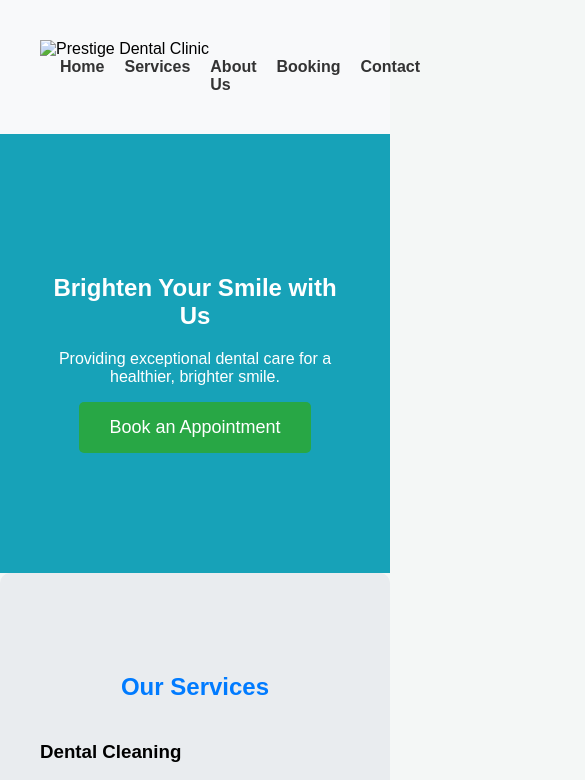
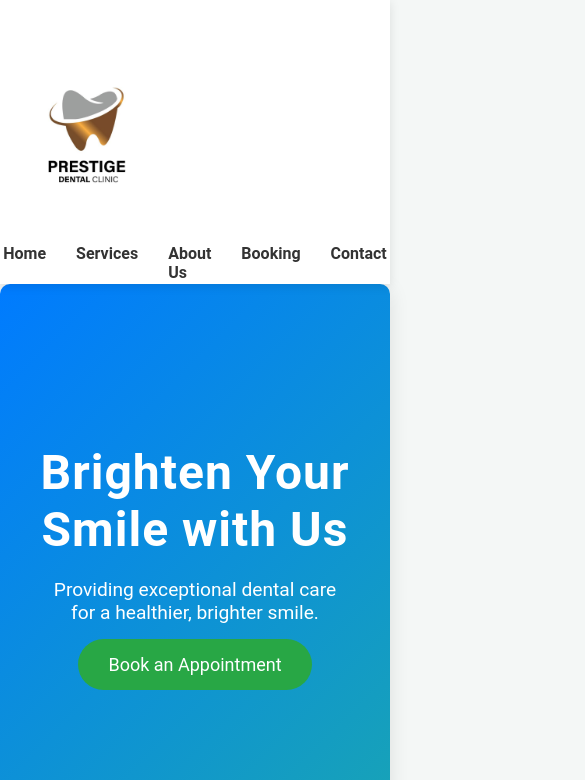
Before and after one commit to smith27-cyber/TTTT, a website: page public/index.html in a window 390 px wide. Shown: the top 780 px of the page, 585 px wide, since content can reach past the window. Drawn offline with Linux system fonts and the light colour scheme.

Commit message:
Key Improvements:
    Modern Typography: Switched to a more modern font like Roboto for a cleaner look.
    Visual Hierarchy: Increased heading font sizes and improved spacing between elements.
    Interactive Buttons: Added smooth hover effects and transitions to buttons for a polished look.
    Shadows and Rounded Corners: Applied subtle box-shadows and rounded corners to cards and sections for a soft, modern feel.
    Responsive Adjustments: Improved responsiveness for different screen sizes, especially for nav and form elements.

These changes will create a more appealing, modern, and responsive look for your site. You can further customize the colors and layout to match your branding

```diff
--- a/public/css/booking.css
+++ b/public/css/booking.css
@@ -1,21 +1,39 @@
 /* General Styles */
 body {
-    font-family: Arial, sans-serif;
+    font-family: 'Roboto', sans-serif; /* Modern font for better readability */
     margin: 0;
+    padding: 0;
+    background-color: #f5f5f5; /* Light greyish background for the entire page */
+    color: #333;
+}
+
+.container {
+    max-width: 1200px;
+    margin: 0 auto;
     padding: 20px;
-    background-color: #32a1c6; /* Soft blue background for the entire page */
+    display: block;
+    justify-content: space-between;
+    align-items: center;
+    position: relative;
 }
 
 header {
-    background-color: #a6ccf2;
-    padding: 20px;
-    display: flex;
-    justify-content: space-between;
-    align-items: center;
+    background-color: #fff;
+    box-shadow: 0 2px 10px rgba(0, 0, 0, 0.1);
+    padding: 20px 0;
+    position: sticky;
+    top: 0;
+    z-index: 1000;
 }
 
 .logo img {
-    max-height: 50px;
+    max-height: 200px;
+}
+
+.main-nav {
+    position: absolute;
+    left: 50%;
+    transform: translateX(-50%);
 }
 
 .main-nav ul {
@@ -23,22 +41,19 @@ header {
     margin: 0;
     padding: 0;
     display: flex;
-}
-
-.main-nav ul li {
-    margin-left: 20px;
+    gap: 30px;
 }
 
 .main-nav ul li a {
     text-decoration: none;
     color: #333;
     font-weight: bold;
+    font-size: 16px;
+    transition: color 0.3s ease;
 }
 
-.container {
-    max-width: 800px;
-    margin: 0 auto;
-    padding: 20px;
+.main-nav ul li a:hover {
+    color: #007bff;
 }
 
 /* Booking Page Styles */
@@ -49,12 +64,13 @@ header {
     border-radius: 10px;
     box-shadow: 0 0 15px rgba(0, 0, 0, 0.2);
     max-width: 600px;
+    background: linear-gradient(135deg, #007bff, #17a2b8);
 }
 
 .contact h2 {
     text-align: center;
     margin-bottom: 30px;
-    color: #0056b3; /* Deep blue color for the heading */
+    color: #020202; /* Deep blue color for the heading */
 }
 
 .contact form {
@@ -72,7 +88,7 @@ header {
 .form-group label {
     font-weight: bold;
     margin-bottom: 10px;
-    color: #333; /* Dark grey label color */
+    color: #020202 /* Dark grey label color */
 }
 
 .form-group input,
@@ -98,7 +114,7 @@ header {
 }
 
 button.cta-button {
-    background-color: #ff5722; /* Vibrant orange button color */
+    background-color:  #17b339; /* Vibrant orange button color */
     color: white;
     padding: 15px 30px;
     font-size: 18px;
@@ -110,7 +126,7 @@ button.cta-button {
 }
 
 button.cta-button:hover {
-    background-color: #e64a19; /* Darker orange on hover */
+    background-color:  #0bf43e; /* Darker orange on hover */
 }
 
 footer {
--- a/public/css/services.css
+++ b/public/css/services.css
@@ -1,23 +1,39 @@
 /* General Styles */
 body {
-    font-family: Arial, sans-serif;
+    font-family: 'Roboto', sans-serif; /* Modern font for better readability */
     margin: 0;
-    background-color: #a5c9d5; /* Soft blue background for the entire page */
-    padding: 0; /* Removed padding from the body to avoid layout issues */
+    padding: 0;
+    background-color: #f4f7f6; /* Light greyish background for the entire page */
+    color: #333;
+}
+
+.container {
+    max-width: 1200px;
+    margin: 0 auto;
+    padding: 20px;
+    display: block;
+    justify-content: space-between;
+    align-items: center;
+    position: relative;
 }
 
 header {
-    background-color: #f1f5fa;
-    padding: 20px;
-    display: flex;
-    justify-content: space-between;
-    align-items: center;
-    border-bottom: 2px solid #5b9fcf; /* Added a subtle border for visual separation */
+    background-color: #fff;
+    box-shadow: 0 2px 10px rgba(0, 0, 0, 0.1);
+    padding: 20px 0;
+    position: sticky;
+    top: 0;
+    z-index: 1000;
 }
 
 .logo img {
-    max-height: 50px;
-    width: auto; /* Ensures logo scales proportionately */
+    max-height: 200px;
+}
+
+.main-nav {
+    position: absolute;
+    left: 50%;
+    transform: translateX(-50%);
 }
 
 .main-nav ul {
@@ -25,16 +41,19 @@ header {
     margin: 0;
     padding: 0;
     display: flex;
-}
-
-.main-nav ul li {
-    margin-left: 20px;
+    gap: 30px;
 }
 
 .main-nav ul li a {
     text-decoration: none;
     color: #333;
     font-weight: bold;
+    font-size: 16px;
+    transition: color 0.3s ease;
+}
+
+.main-nav ul li a:hover {
+    color: #007bff;
 }
 
 /* Responsive navigation for smaller screens */
--- a/public/css/styles.css
+++ b/public/css/styles.css
@@ -1,27 +1,39 @@
 /* General Styles */
 body {
-    font-family: Arial, sans-serif;
+    font-family: 'Roboto', sans-serif; /* Modern font for better readability */
     margin: 0;
     padding: 0;
     background-color: #f4f7f6; /* Light greyish background for the entire page */
+    color: #333;
 }
 
 .container {
     max-width: 1200px;
     margin: 0 auto;
     padding: 20px;
+    display: block;
+    justify-content: space-between;
+    align-items: center;
+    position: relative;
 }
 
 header {
-    background-color: #f8f9fa;
-    padding: 20px;
-    display: flex;
-    justify-content: space-between;
-    align-items: center;
+    background-color: #fff;
+    box-shadow: 0 2px 10px rgba(0, 0, 0, 0.1);
+    padding: 20px 0;
+    position: sticky;
+    top: 0;
+    z-index: 1000;
 }
 
 .logo img {
-    max-height: 50px;
+    max-height: 200px;
+}
+
+.main-nav {
+    position: absolute;
+    left: 50%;
+    transform: translateX(-50%);
 }
 
 .main-nav ul {
@@ -29,53 +41,60 @@ header {
     margin: 0;
     padding: 0;
     display: flex;
-}
-
-.main-nav ul li {
-    margin-left: 20px;
+    gap: 30px;
 }
 
 .main-nav ul li a {
     text-decoration: none;
     color: #333;
     font-weight: bold;
+    font-size: 16px;
+    transition: color 0.3s ease;
+}
+
+.main-nav ul li a:hover {
+    color: #007bff;
 }
 
 /* Hero Section */
 .hero {
     text-align: center;
     padding: 100px 20px;
-    background-color: #17a2b8; /* Different color for the hero section */
+    background: linear-gradient(135deg, #007bff, #17a2b8); /* Smooth gradient background */
     color: white;
+    border-radius: 10px;
+    box-shadow: 0 4px 20px rgba(0, 0, 0, 0.1);
 }
 
 .hero h1 {
     margin-bottom: 20px;
+    font-size: 3rem;
+    letter-spacing: 1px;
+}
+
+.hero p {
+    font-size: 1.2rem;
+    margin-bottom: 30px;
 }
 
 .cta-button {
-    display: inline-block;
     background-color: #28a745;
     color: white;
     padding: 15px 30px;
-    text-align: center;
+    font-size: 18px;
+    border-radius: 50px;
     text-decoration: none;
-    font-size: 18px;
-    border-radius: 5px;
-    transition: background-color 0.3s ease;
+    transition: background-color 0.3s ease, transform 0.3s ease;
 }
 
 .cta-button:hover {
     background-color: #218838;
-}
-
-section {
-    padding: 40px 20px;
+    transform: scale(1.05);
 }
 
 /* Services Section */
 .services {
-    background-color: #e9ecef; /* Appropriate background color for services */
+    background-color: #f9fafb;
     padding: 60px 20px;
     border-radius: 10px;
 }
@@ -84,94 +103,146 @@ section {
     text-align: center;
     margin-bottom: 40px;
     color: #007bff;
+    font-size: 2.5rem;
 }
 
-.service-item {
+.service-cards {
     display: flex;
-    align-items: center;
-    margin-bottom: 30px;
+    gap: 40px;
+    justify-content: center;
 }
 
-.service-item img {
-    max-width: 100px;
-    margin-right: 20px;
+.service-card {
+    background-color: #fff;
+    border-radius: 10px;
+    padding: 20px;
+    box-shadow: 0 4px 10px rgba(0, 0, 0, 0.1);
+    text-align: center;
+    max-width: 300px;
 }
 
-.service-item h3 {
-    margin-bottom: 10px;
-    color: #333;
+.service-card h3 {
+    margin: 20px 0 10px;
+    font-size: 1.5rem;
+    color: #007bff;
 }
 
-.service-item p {
+.service-card img {
+    max-width: 100px;
+    margin-bottom: 20px;
+}
+
+.service-card p {
     color: #555;
 }
 
 /* Testimonials Section */
 .testimonials {
-    background-color: #007bff; /* Appropriate background color for testimonials */
+    background-color: #007bff;
     color: white;
     padding: 60px 20px;
     border-radius: 10px;
+    text-align: center;
+    box-shadow: 0 4px 10px rgba(0, 0, 0, 0.1);
 }
 
 .testimonials h2 {
-    text-align: center;
+    font-size: 2.5rem;
     margin-bottom: 40px;
 }
 
-.testimonial-item {
-    text-align: center;
-    margin-bottom: 30px;
+.testimonial-cards {
+    display: flex;
+    gap: 40px;
+    justify-content: center;
 }
 
-.testimonial-item p {
+.testimonial-card {
+    background-color: #0056b3;
+    padding: 20px;
+    border-radius: 10px;
+    box-shadow: 0 4px 10px rgba(0, 0, 0, 0.1);
+    max-width: 300px;
+}
+
+.testimonial-card p {
     font-style: italic;
     margin-bottom: 10px;
 }
 
-.testimonial-item h3 {
+.testimonial-card h4 {
     color: #f8f9fa;
 }
+
 /* Add Testimonial Form */
 .add-testimonial {
     padding: 2rem;
     background-color: #e9ecef;
+    border-radius: 10px;
 }
 
 .add-testimonial h2 {
     text-align: center;
-    margin-bottom: 1rem;
+    margin-bottom: 1.5rem;
+    font-size: 2rem;
 }
 
 .add-testimonial form {
     display: flex;
     flex-direction: column;
-    gap: 1rem;
+    gap: 1.5rem;
     max-width: 600px;
     margin: 0 auto;
 }
 
-.add-testimonial label {
-    margin-bottom: 0.5rem;
-}
-
 .add-testimonial textarea,
 .add-testimonial input {
-    padding: 0.5rem;
+    padding: 0.8rem;
     border: 1px solid #ddd;
-    border-radius: 4px;
+    border-radius: 50px;
+    font-size: 1rem;
 }
 
 .add-testimonial button {
-    padding: 0.5rem 1rem;
+    padding: 0.8rem 1.5rem;
     background-color: #007bff;
     color: #fff;
     border: none;
-    border-radius: 4px;
-    cursor: pointer;
+    border-radius: 50px;
     font-size: 1rem;
+    transition: background-color 0.3s ease, transform 0.3s ease;
 }
 
 .add-testimonial button:hover {
     background-color: #0056b3;
+    transform: scale(1.05);
 }
+
+/* Footer */
+footer {
+    background-color: #333;
+    color: #fff;
+    text-align: center;
+    padding: 20px 0;
+    font-size: 14px;
+}
+
+footer a {
+    color: #007bff;
+    text-decoration: none;
+    transition: color 0.3s ease;
+}
+
+footer a:hover {
+    text-decoration: underline;
+    color: #0056b3;
+}
+/*Key Improvements:
+
+    Modern Typography: Switched to a more modern font like Roboto for a cleaner look.
+    Visual Hierarchy: Increased heading font sizes and improved spacing between elements.
+    Interactive Buttons: Added smooth hover effects and transitions to buttons for a polished look.
+    Shadows and Rounded Corners: Applied subtle box-shadows and rounded corners to cards and sections for a soft, modern feel.
+    Responsive Adjustments: Improved responsiveness for different screen sizes, especially for nav and form elements.
+
+These changes will create a more appealing, modern, and responsive look for your site. You can further customize the colors and layout to match your branding.*/
--- a/public/index.html
+++ b/public/index.html
@@ -10,7 +10,7 @@
   <header>
     <div class="container">
       <div class="logo">
-        <img src="images/logo.png" alt="Prestige Dental Clinic">
+        <img src="images/logo.jpeg" alt="Prestige Dental Clinic">
       </div>
       <nav class="main-nav">
         <ul>
@@ -79,11 +79,12 @@
     <div class="container">
         <h2>Share Your Experience</h2>
         <form action="https://formspree.io/f/your-form-id" method="POST">
+
+          <label for="testimonial-name">Your Name:</label>
+          <input type="text" id="testimonial-name" name="testimonial-name" required />
+
             <label for="testimonial-text">Your Testimonial:</label>
             <textarea id="testimonial-text" name="testimonial-text" required></textarea>
-
-            <label for="testimonial-name">Your Name:</label>
-            <input type="text" id="testimonial-name" name="testimonial-name" required />
 
             <button type="submit">Submit Testimonial</button>
         </form>
```
Also changed, not shown: public/booking.html (+1 -1 lines), public/services.html (+1 -1 lines), public/images/logo.jpeg (added).
